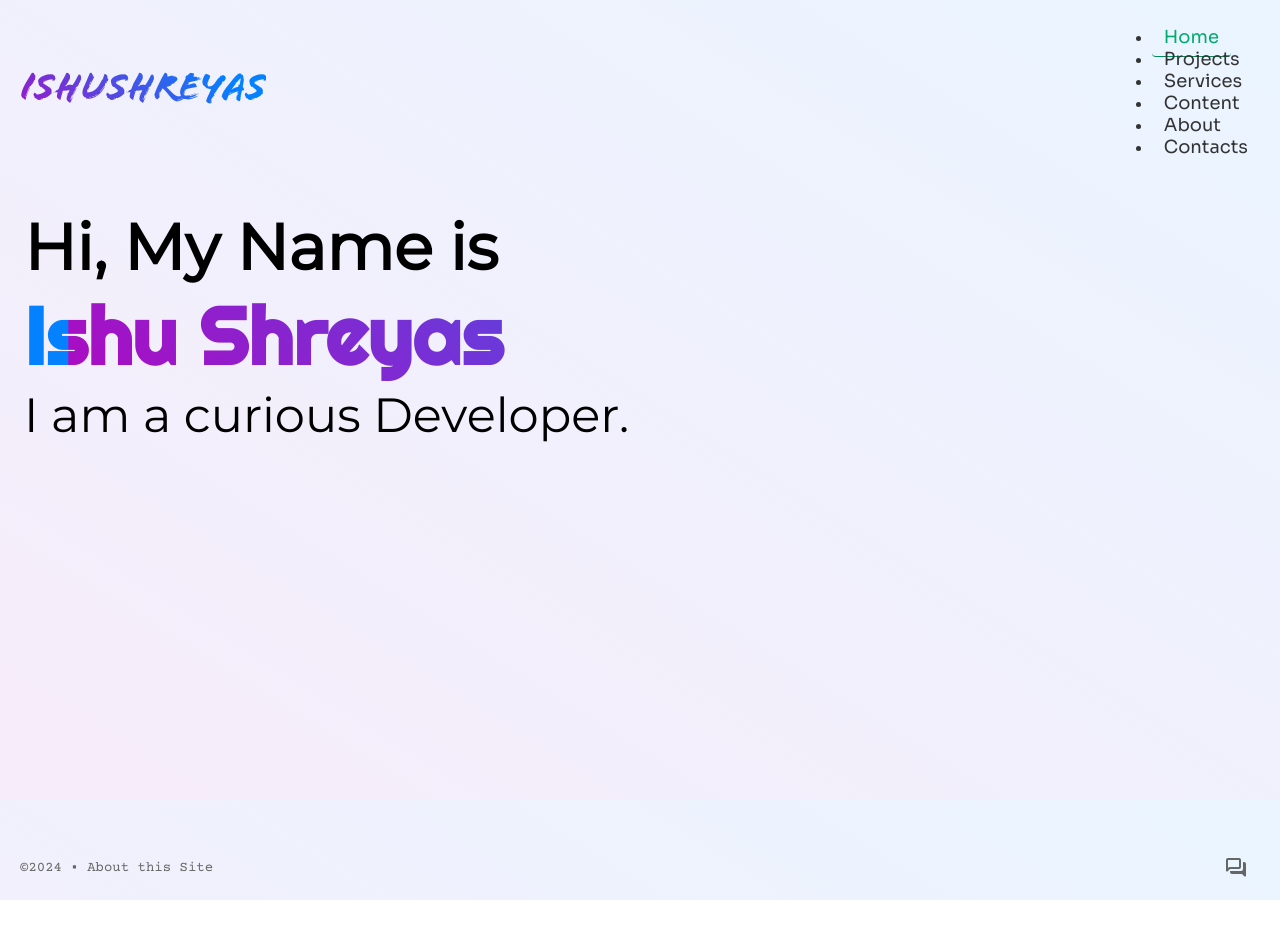
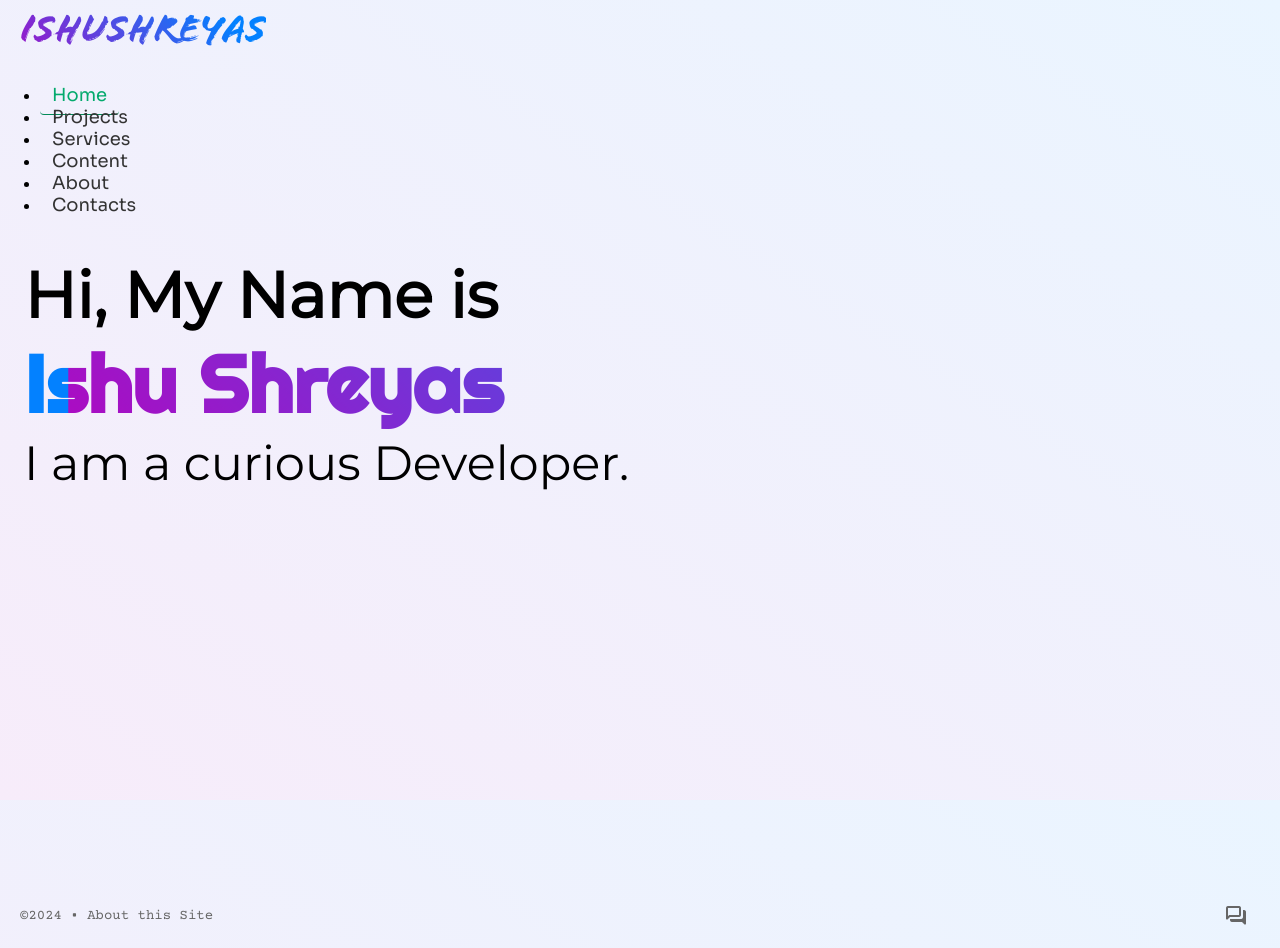
Before and after one commit to ishushreyas/ishushreyas, a React (Vite) app in the folder frontend/: page / in a window 1280 px wide. Before the commit the page ends 900 px from the top, so only its background shows below. Built offline with nearby package versions, Linux system fonts and the light colour scheme.

Commit message:
Update Header.jsx

```diff
--- a/frontend/src/components/Header.jsx
+++ b/frontend/src/components/Header.jsx
@@ -49,7 +49,8 @@ const Header = () => {
   };
 
   return (
-    <header className={`header ${scrollYValue > 50 ? "scrolled" : ""}`}>
+    <header>
+      <div className={`header ${scrollYValue > 50 ? "scrolled" : ""}`}>
       <NavLink className="t-7 logo text-grad" to="/">{isMobile ? "is" : "ishushreyas"}</NavLink>
       <div
         className="toggle-button"
@@ -60,6 +61,7 @@ const Header = () => {
         <span className="material-symbols-rounded c-1 p-1">
           {isOpen ? "close" : "menu"}
         </span>
+      </div>
       </div>
       <nav id="navigation" onClick={handleNavClick} className={`nav ${isOpen ? "open" : ""}`}>
         <ul>
```
